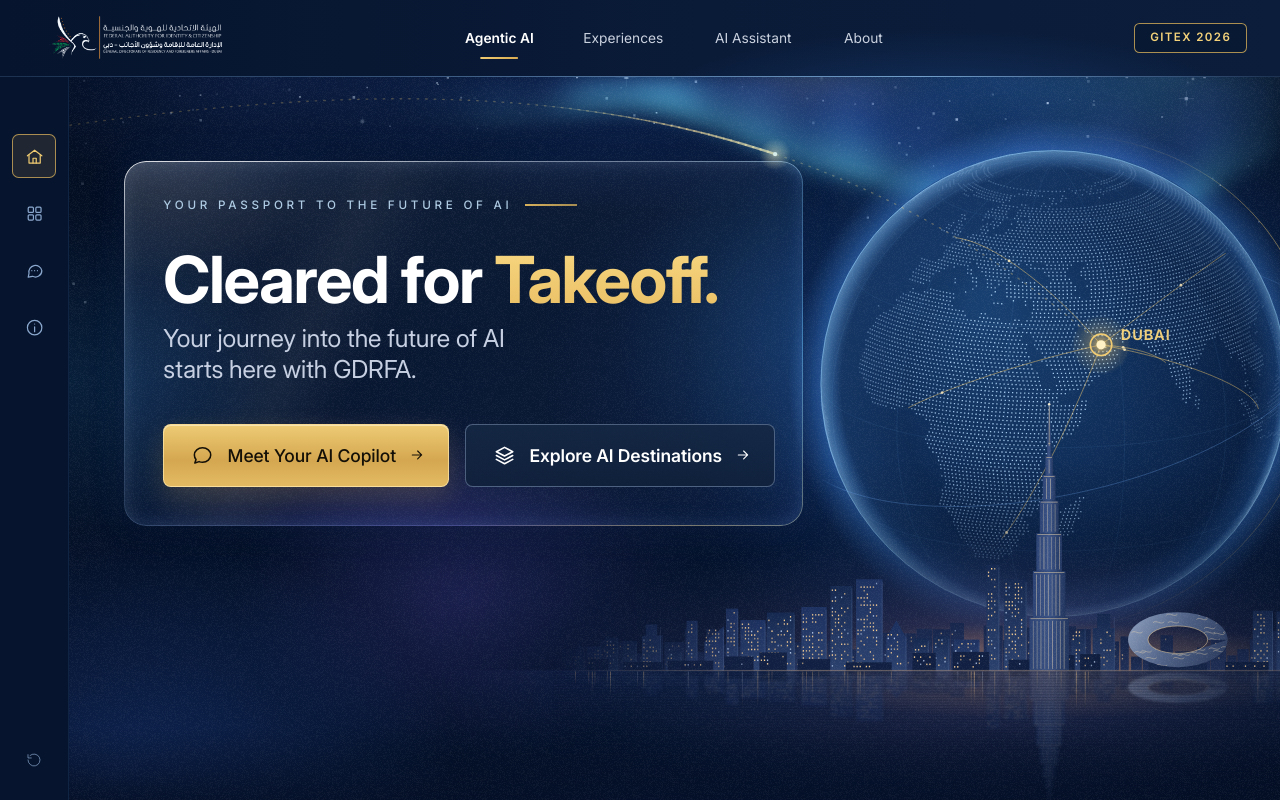
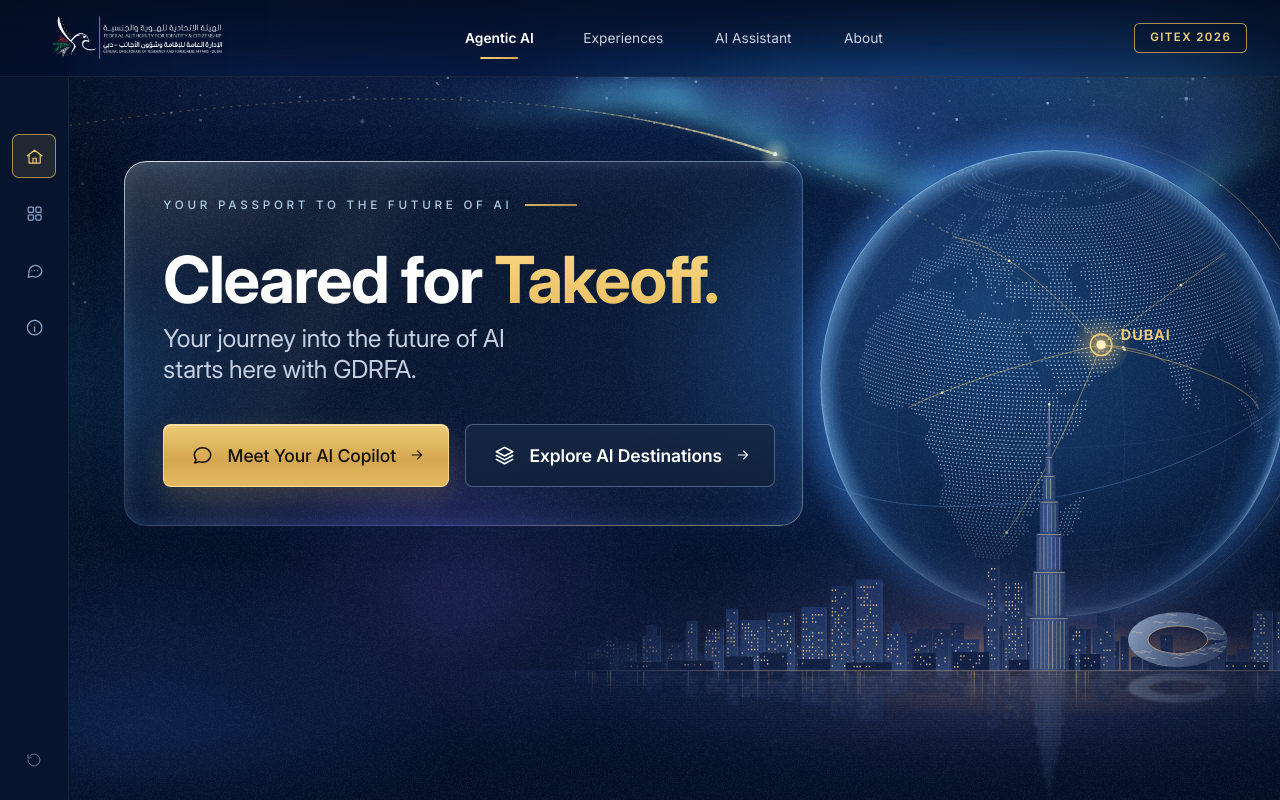
Before and after one commit to mysmo87/investigator_snd, a website: page cleared-for-takeoff/public/index.html in a window 1280 px wide. Drawn offline with Linux system fonts and the light colour scheme; no server answers; animation ran at ten frames a second.

Commit message:
Header: translucent deep-navy glass instead of a solid bar
- Semi-transparent navy with backdrop-filter blur(16px) saturate(140%),
  slightly denser at the top for the text and clearer at the bottom
- A delicate blue atmospheric glow towards the right, near the globe
- One faint blue-white bottom border in place of the bright line
- Home: the hero's night-sky glows continue behind the header row, so
  the glass shows the same atmosphere and the seam with the hero is soft
- Home: the starfield behind the app (fully covered there) stops
  twinkling, so the blur is not recomputed every frame
Header height, logo, navigation, typography, spacing, gold indicator
and GITEX badge are unchanged (checked to the pixel).

Co-Authored-By: Claude Opus 5.5 <noreply@anthropic.com>
Claude-Session: https://claude.ai/code/session_01WW8gUYWDvuVRsV4WkojLCx

```diff
--- a/cleared-for-takeoff/public/styles.css
+++ b/cleared-for-takeoff/public/styles.css
@@ -71,10 +71,26 @@ h1,h2,h3,h4,p{margin:0}
   background:linear-gradient(90deg,transparent,rgba(70,210,255,.7),transparent);opacity:.7;pointer-events:none}
 
 /* header: brand left, navigation centred over the content column, GITEX identity right */
+/* translucent deep-navy glass: the space behind shows through softly, with a little more blue towards the globe */
 .top{grid-column:1/-1;position:relative;z-index:3;display:flex;align-items:center;padding:0 3rem 0 4.3rem;
-  background:radial-gradient(34% 160% at 74% 150%,rgba(60,140,255,.2),rgba(60,140,255,0) 70%),linear-gradient(90deg,#06142d 0%,#0a1b38 55%,#0b1d3b 100%);border-bottom:1px solid #1c3150}
+  background:radial-gradient(38% 190% at 78% 135%,rgba(70,150,255,.12),rgba(70,150,255,0) 72%),
+    linear-gradient(90deg,rgba(4,12,30,.2) 0%,rgba(4,12,30,0) 55%),
+    linear-gradient(180deg,rgba(5,15,36,.8) 0%,rgba(6,18,42,.64) 58%,rgba(8,24,54,.4) 100%);
+  -webkit-backdrop-filter:blur(16px) saturate(140%);backdrop-filter:blur(16px) saturate(140%);
+  border-bottom:1px solid rgba(200,222,255,.09)}
 .top::after{content:"";position:absolute;left:0;right:0;bottom:-1px;height:1px;pointer-events:none;
-  background:linear-gradient(90deg,rgba(120,170,230,0) 0%,rgba(120,170,230,.28) 30%,rgba(150,205,255,.7) 72%,rgba(120,170,230,.28) 92%,rgba(120,170,230,0) 100%)}
+  background:linear-gradient(90deg,rgba(200,222,255,0) 40%,rgba(200,222,255,.07) 76%,rgba(200,222,255,0) 100%)}
+/* Home: the hero's night sky continues behind the header row, so the glass has the same atmosphere to show through */
+/* on Home the starfield behind the app is fully covered by the hero, so its twinkle is paused there (no visible change)
+   and the header's blur does not have to be recomputed every frame */
+body[data-view="home"] .bg-stars{animation:none}
+body[data-view="home"] .app::before{content:"";position:absolute;left:var(--rail);right:0;top:0;height:calc(var(--hdr) + 2px);z-index:-1;pointer-events:none;
+  background:radial-gradient(34% 9rem at 60% 100%,rgba(70,170,240,.24),rgba(70,170,240,0) 70%),
+    radial-gradient(34% 18rem at 76% 100%,rgba(64,150,255,.3),rgba(64,150,255,0) 70%),
+    radial-gradient(22% 12rem at 91% 100%,rgba(110,210,255,.2),rgba(110,210,255,0) 70%),
+    radial-gradient(40% 16rem at 47% 100%,rgba(44,96,214,.24),rgba(44,96,214,0) 72%),
+    radial-gradient(30% 14.5rem at 16% 100%,rgba(46,92,206,.22),rgba(46,92,206,0) 72%),
+    #041128}
 .brand{display:flex;align-items:center;height:4.45rem;flex:none;border-radius:.4rem}
 .brand img{height:100%;width:auto;display:block}
 .logo-plate{height:5rem;padding:.35rem .75rem;border-radius:.75rem;background:#fff;display:flex;align-items:center;flex:none;box-shadow:0 0 0 1px rgba(216,177,91,.5),0 0 1.4rem rgba(46,139,255,.25)}
```
Also changed, not shown: cleared-for-takeoff/design-reviews/homepage-v4/BEFORE_AFTER_header.png (added), 1 other file.
